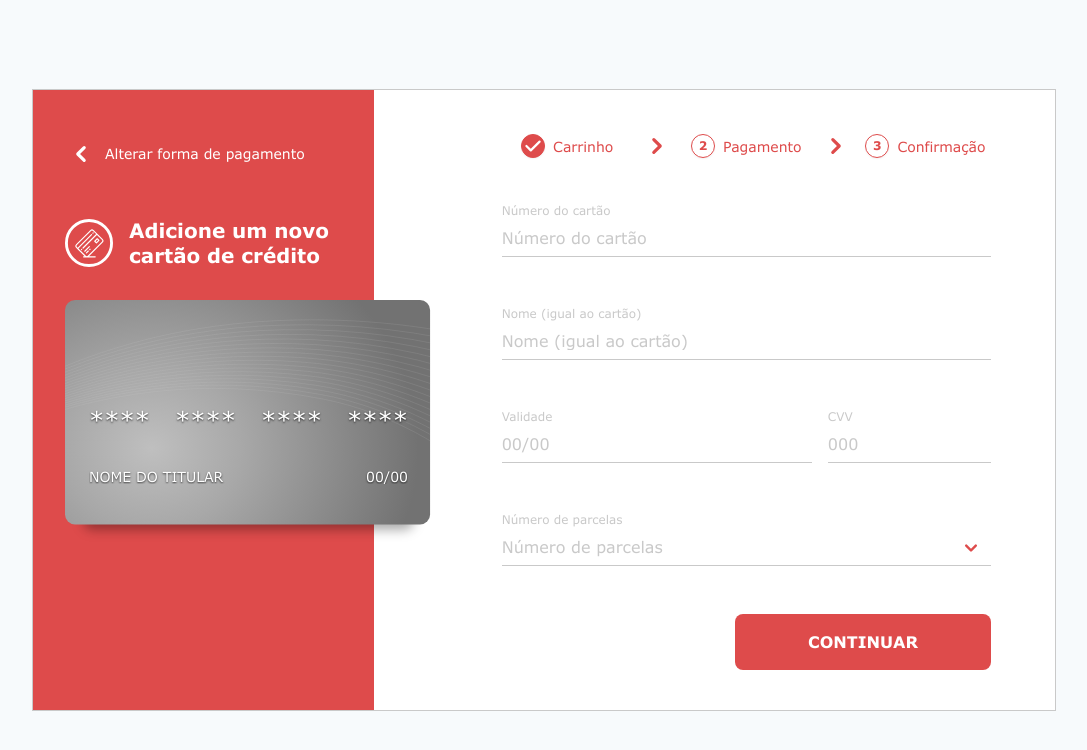
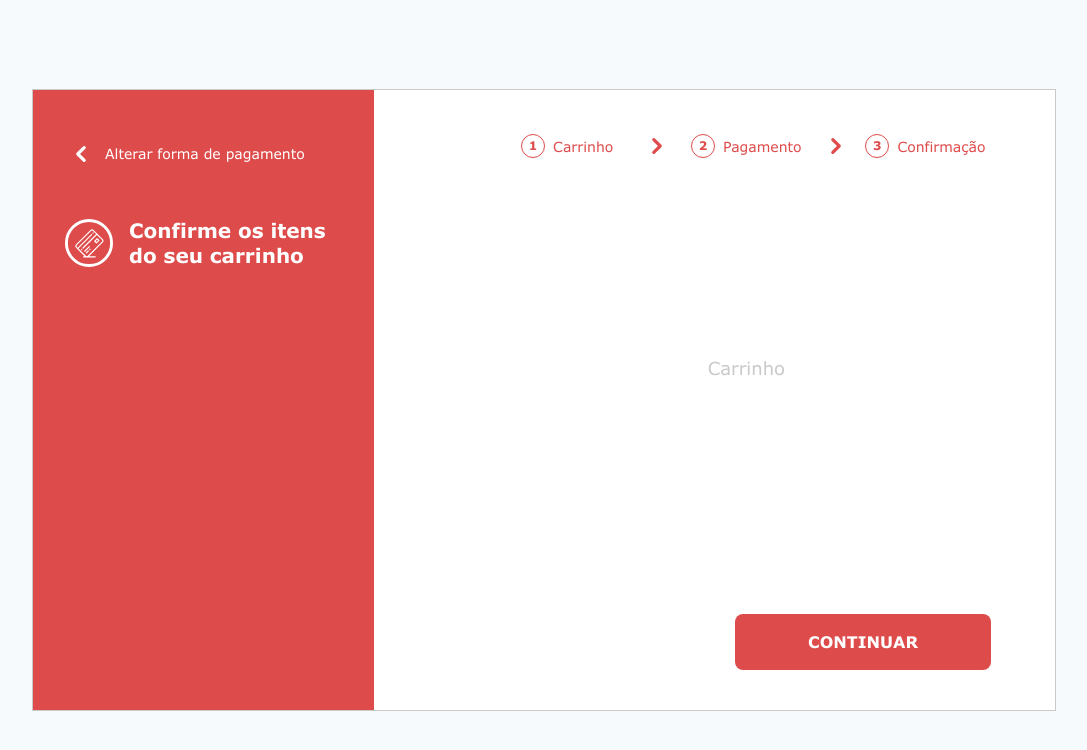
Before and after one commit to gustavomonjardim/checkout-form, a React (Create React App) app: page / in a window 1280 px wide. Shown: the top 750 px of the page, without its empty margins (96-1183 px from the left). Built offline with nearby package versions, Linux system fonts and the light colour scheme; the HTML template or start-up script is replaced by a standard one.

Commit message:
feat: adiciona navegação entre passos do Checkout
Cria componente CheckoutFooter com botão de avançar para próximo passo

```diff
--- a/src/components/Checkout/checkout.js
+++ b/src/components/Checkout/checkout.js
@@ -2,14 +2,17 @@ import React, { useState } from 'react';
 
 import { FormProvider } from '../../context/FormContext';
 import { paymentValidation } from '../../services/paymentValidation';
+import CheckoutFooter from '../CheckoutFooter';
 import CheckoutHeader from '../CheckoutHeader';
 import PaymentForm from '../PaymentForm';
 import Step, { StepSeparator } from '../Step';
 
+import './styles.css';
+
 const Checkout = () => {
-  const [step, setStep] = useState(1);
+  const [step, setStep] = useState(0);
 
-  const [paymentData] = useState({
+  const [paymentData, setPaymentData] = useState({
     cardNumber: '',
     fullName: '',
     expirationDate: '',
@@ -18,7 +21,15 @@ const Checkout = () => {
   });
 
   const submitPaymentData = (data) => {
-    console.log(data);
+    setPaymentData(data);
+    setStep(step + 1);
+  };
+
+  const goBack = () => {
+    if (step === 0) {
+      return;
+    }
+    setStep(step - 1);
   };
 
   return (
@@ -27,12 +38,12 @@ const Checkout = () => {
       onSubmit={submitPaymentData}
       validationSchema={paymentValidation}
     >
-      <div className="w-full max-w-screen-lg h-screen flex flex-col bg-white border border-solid border-gray-500 md:h-auto md:flex-row md:mx-8">
+      <div className="checkout-card w-full max-w-screen-lg h-screen flex flex-col bg-white border border-solid border-gray-500 md:h-auto md:flex-row md:flex-grow md:mx-8">
         <div className="relative overflow-visible w-full h-64 px-5 pt-8 bg-primary md:w-1/3 md:h-auto md:pt-12 md:p-8">
-          <CheckoutHeader />
+          <CheckoutHeader goBack={goBack} step={step} />
         </div>
 
-        <div className="w-full flex flex-col justify-end p-10 pt-24 bg-white md:h-full md:w-2/3 md:pt-10 md:pl-24 lg:pr-16 lg:pl-32">
+        <div className="checkout-card w-full h-full flex flex-col justify-between p-10 pt-24 bg-white md:w-2/3 md:pt-10 md:pl-24 lg:pr-16 lg:pl-32">
           <div className="hidden md:w-full md:flex md:flex-row md:items-center">
             <Step title="Carrinho" number="1" checked={step >= 1} onClick={() => setStep(0)} />
             <StepSeparator />
@@ -40,7 +51,20 @@ const Checkout = () => {
             <StepSeparator />
             <Step title="Confirmação" number="3" checked={step >= 3} onClick={() => setStep(2)} />
           </div>
+
+          {step === 0 && (
+            <div>
+              <p className="w-full text-center text-gray-500 text-lg">Carrinho</p>
+            </div>
+          )}
           {step === 1 && <PaymentForm />}
+          {step === 2 && (
+            <div>
+              <p className="w-full text-center text-gray-500 text-lg">Confirmar dados</p>
+            </div>
+          )}
+
+          <CheckoutFooter step={step} setStep={setStep} />
         </div>
       </div>
     </FormProvider>
--- /dev/null
+++ b/src/components/Checkout/styles.css
@@ -0,0 +1,5 @@
+@media (min-width: 768px) {
+  .checkout-card {
+    min-height: 620px;
+  }
+}
--- /dev/null
+++ b/src/components/CheckoutFooter/checkoutFooter.js
@@ -0,0 +1,39 @@
+import propTypes from 'prop-types';
+import React from 'react';
+
+import { useForm } from '../../context/FormContext';
+import Button from '../Button';
+
+const CheckoutFooter = ({ step, setStep }) => {
+  const { submitForm } = useForm();
+
+  const handleClick = () => {
+    if (step === 0) {
+      setStep(step + 1);
+      return;
+    }
+
+    if (step === 1) {
+      submitForm();
+      return;
+    }
+
+    if (step === 2) {
+      console.log('pagando...');
+    }
+  };
+  return (
+    <div className="w-full mt-10 flex justify-center md:justify-end">
+      <div className="w-64">
+        <Button text={step === 2 ? 'Pagar' : 'Continuar'} onClick={handleClick} loading={false} />
+      </div>
+    </div>
+  );
+};
+
+CheckoutFooter.propTypes = {
+  step: propTypes.number.isRequired,
+  setStep: propTypes.func.isRequired,
+};
+
+export default CheckoutFooter;
--- /dev/null
+++ b/src/components/CheckoutFooter/index.js
@@ -0,0 +1 @@
+export { default } from './checkoutFooter';
--- a/src/components/CheckoutHeader/checkoutHeader.js
+++ b/src/components/CheckoutHeader/checkoutHeader.js
@@ -1,3 +1,4 @@
+import propTypes from 'prop-types';
 import React from 'react';
 
 import { ChevronLeft } from '../../assets/svg/Chevron';
@@ -5,23 +6,29 @@ import CreditCardIcon from '../../assets/svg/CreditCardIcon';
 import { useForm } from '../../context/FormContext';
 import CreditCard from '../CreditCard';
 
-const CheckoutHeader = () => {
+const CheckoutHeader = ({ goBack, step }) => {
   const { values } = useForm();
   return (
     <>
-      <div className="hidden md:flex md:flex-row md:items-center md:pb-12">
+      <button
+        onClick={goBack}
+        className="hidden md:flex md:flex-row md:items-center md:pb-12 focus:outline-none"
+      >
         <div className="text-white h-8 w-8 mr-2">
           <ChevronLeft />
         </div>
         <span className="text-white text-sm leading-tight">Alterar forma de pagamento</span>
-      </div>
+      </button>
 
       <div className="w-full relative align-middle mb-6 md:hidden">
-        <div className="absolute top-0 left-0 text-white h-8 w-8 mr-2">
+        <button
+          onClick={goBack}
+          className="absolute top-0 left-0 text-white h-8 w-8 mr-2 focus:outline-none"
+        >
           <ChevronLeft />
-        </div>
+        </button>
         <p className="text-white text-center text-sm leading-8">
-          <span className="font-bold">Etapa 2</span> de 3
+          <span className="font-bold">Etapa {step + 1}</span> de 3
         </p>
       </div>
 
@@ -29,11 +36,24 @@ const CheckoutHeader = () => {
         <div className="mr-4 w-12 h-12 flex-shrink-0">
           <CreditCardIcon />
         </div>
+        {step === 0 && (
+          <h2 className="text-white text-lg lg:text-xl font-bold leading-tight">
+            Confirme os itens {<br />} do seu carrinho
+          </h2>
+        )}
+        {step === 1 && (
           <h2 className="text-white text-lg lg:text-xl font-bold leading-tight">
             Adicione um novo {<br />} cartão de crédito
           </h2>
+        )}
+        {step === 2 && (
+          <h2 className="text-white text-lg lg:text-xl font-bold leading-tight">
+            Confirme a {<br />} sua compra
+          </h2>
+        )}
       </div>
 
+      {step === 1 && (
         <div className="w-full flex items-center justify-center md:block md:mx-0 md:-mr-24 lg:-mr-32">
           <CreditCard
             flipped={false}
@@ -43,8 +63,14 @@ const CheckoutHeader = () => {
             cvv={values.cvv}
           />
         </div>
+      )}
     </>
   );
 };
 
+CheckoutHeader.propTypes = {
+  step: propTypes.number.isRequired,
+  goBack: propTypes.func.isRequired,
+};
+
 export default CheckoutHeader;
--- a/src/components/PaymentForm/paymentForm.js
+++ b/src/components/PaymentForm/paymentForm.js
@@ -2,7 +2,6 @@ import React from 'react';
 
 import { useForm } from '../../context/FormContext';
 import { cardNumberMask, cardDateMask, currencyMask } from '../../services/maskService';
-import Button from '../Button';
 import TextInput from '../TextInput';
 
 const generateInstallments = (value) => {
@@ -13,7 +12,7 @@ const generateInstallments = (value) => {
 };
 
 const PaymentForm = () => {
-  const { handleChange, handleBlur, values, errors, touched, submitForm } = useForm();
+  const { handleChange, handleBlur, values, errors, touched } = useForm();
 
   return (
     <>
@@ -81,11 +80,6 @@ const PaymentForm = () => {
           error={touched['installments'] ? errors['installments'] : null}
         />
       </div>
-      <div className="w-full mt-10 flex justify-center md:justify-end">
-        <div className="w-64">
-          <Button text="Continuar" onClick={submitForm} loading={false} />
-        </div>
-      </div>
     </>
   );
 };
```
Lines whose indentation alone changed are shown as unchanged.
